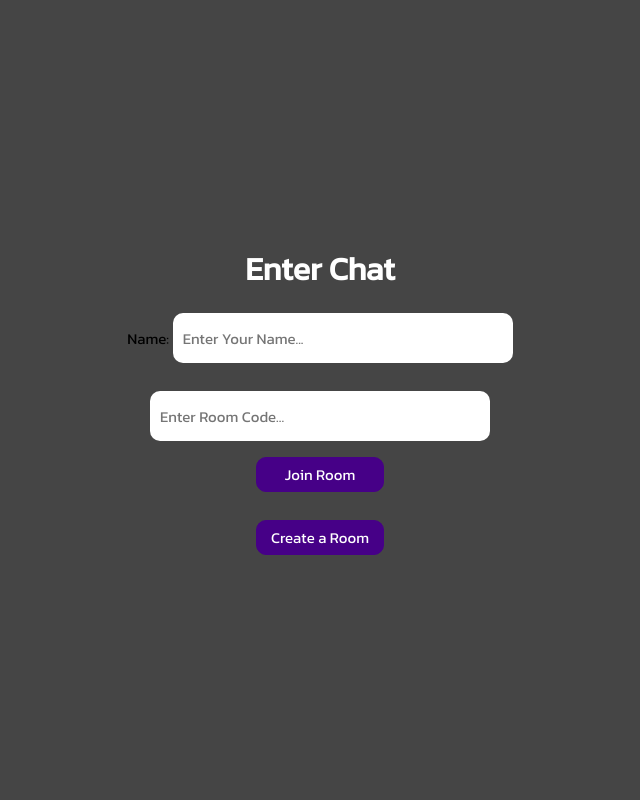
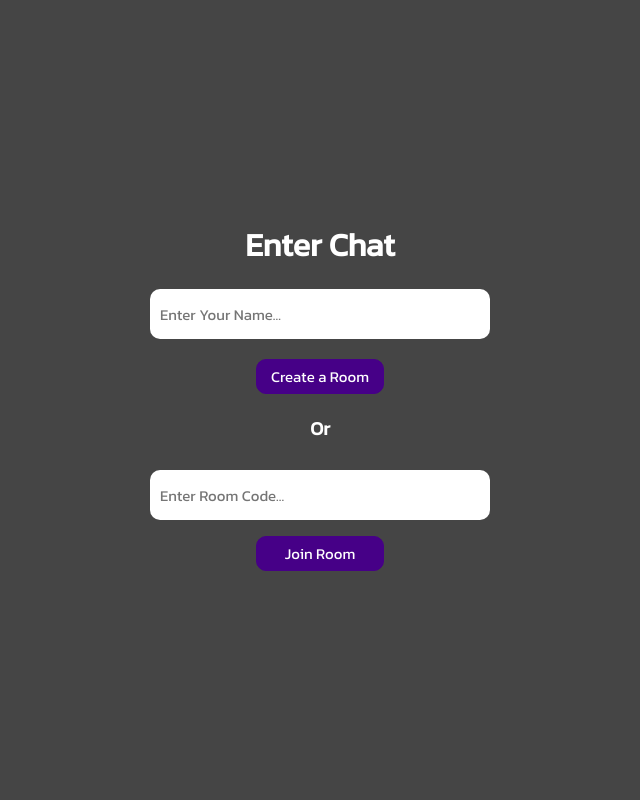
Before and after one commit to somePerson23/ChirpApp, a Flask app: page / in a window 1280 px wide. Shown: the whole page, without its empty margins (320-960 px from the left). Run offline with Flask 3, Linux system fonts and the light colour scheme; some libraries are stand-ins or nearby versions.

Commit message:
Update index.html

```diff
--- a/templates/index.html
+++ b/templates/index.html
@@ -4,16 +4,16 @@
 <form action="" , method="post" id="formId">
     <h1>Enter Chat</h1>
     <div class="authentication">
-        <label for="nameInput">Name:</label>
         <input type="text" name="name" id="nameInput" placeholder="Enter Your Name..." value="{{name}}"
             autocomplete="off" />
     </div>
+    <button type="submit" name="create" class="create-btn">Create a Room</button>
+    <h3 id="or">Or</h3>
     <div class="roomCode">
         <input type="text" name="code" id="roomCode" placeholder="Enter Room Code..." value="{{code}}"
             autocomplete="off" />
         <button type="submit" name="join" class="joinroom">Join Room</button>
     </div>
-    <button type="submit" name="create" class="create-btn">Create a Room</button>
     {% if error %}
     <ul>
         <li>{{error}}</li>
```
